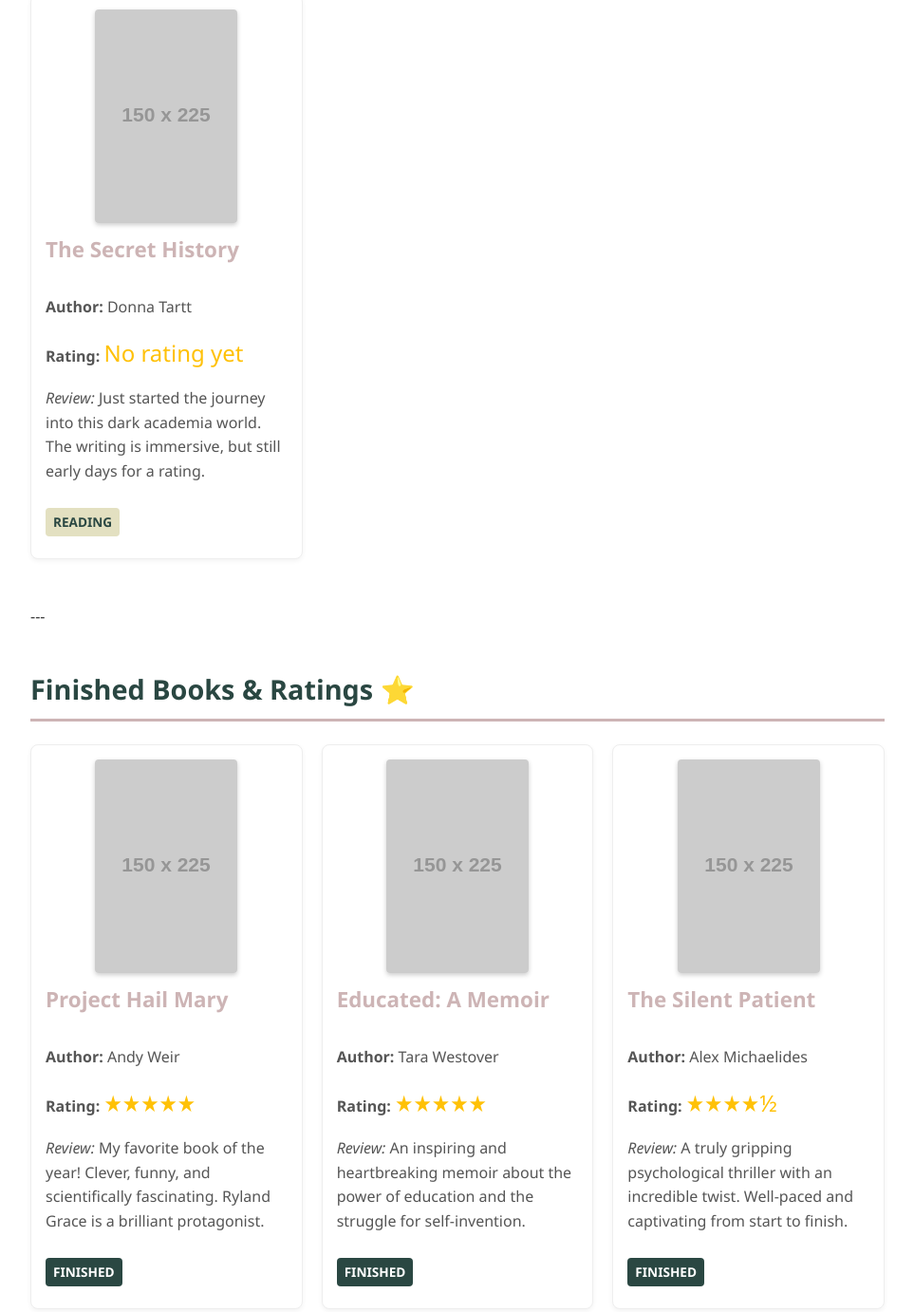
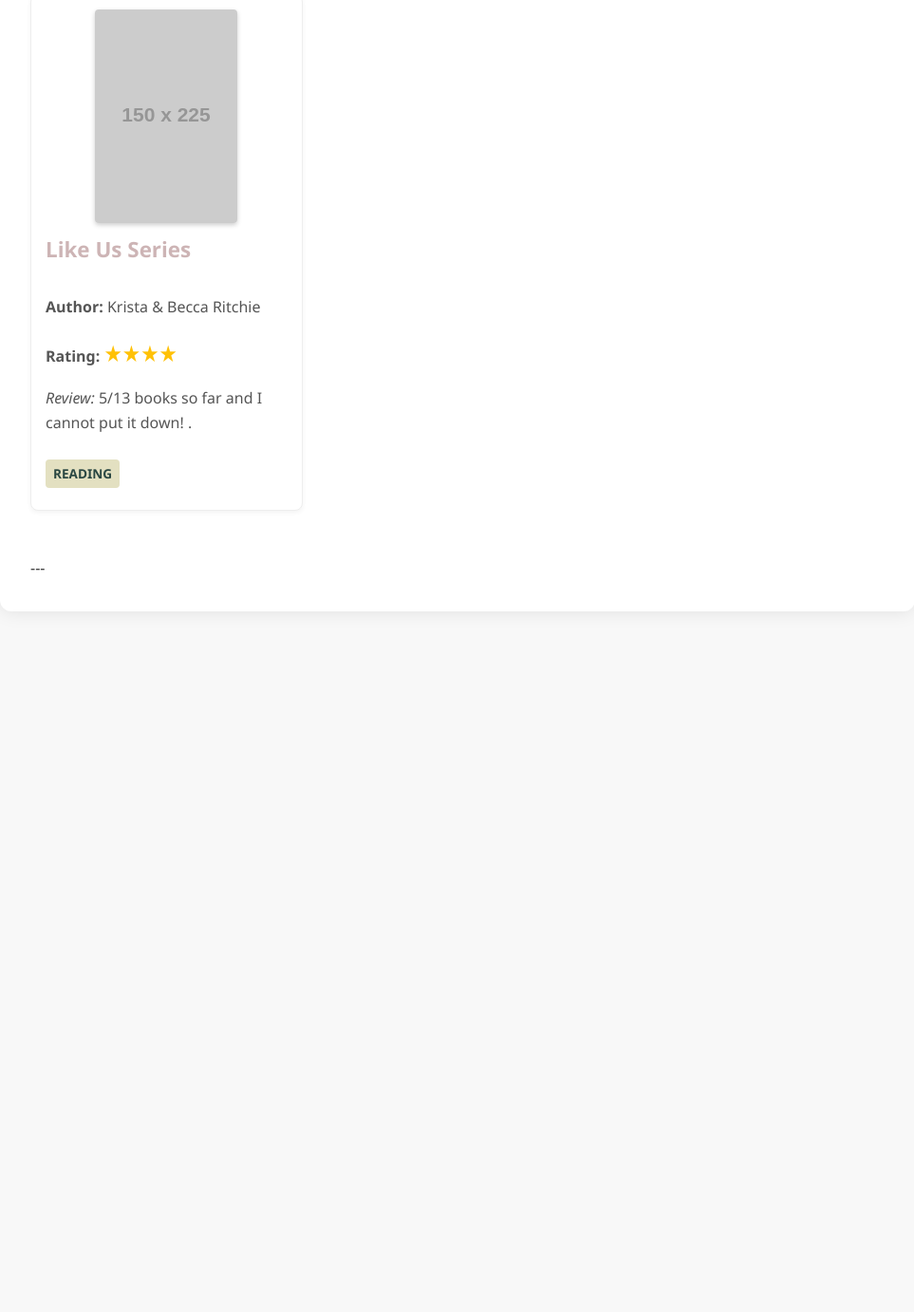
Before and after one commit to michaelatorres03-cmd/michaelatorres03cmd.github.io, a plain HTML site: page index.html in a window 1280 px wide. Shown: the part 1560-2942 px from the top of the page at 95% size, without its empty margins (158-1121 px from the left). After the commit the page ends 2236 px from the top, so only its background shows below. Drawn offline with Linux system fonts and the light colour scheme; placeholder pictures from the web are drawn by us.

Commit message:
New New
New New

```diff
--- a/index.html
+++ b/index.html
@@ -219,12 +219,7 @@
 
       ---
 
-      <section id="finished-books">
-        <h2>Finished Books & Ratings ⭐</h2>
-        <ul id="finished-list" class="book-list">
-          </ul>
-      </section>
-    </main>
+
 
     <script>
       // 1. Define your book data (Series and individual books)
@@ -277,11 +272,11 @@
           coverUrl: "https://via.placeholder.com/150x225/004D40/FFFFFF?text=Project+HM"
         },
         {
-          title: "The Secret History",
-          author: "Donna Tartt",
-          rating: null,
+          title: "Like Us Series",
+          author: "Krista & Becca Ritchie",
+          rating: 4.3,
           status: "reading",
-          review: "Just started the journey into this dark academia world. The writing is immersive, but still early days for a rating.",
+          review: "5/13 books so far and I cannot put it down! .",
           coverUrl: "https://via.placeholder.com/150x225/6D4C41/FFFFFF?text=Secret+History"
         },
         {
```
